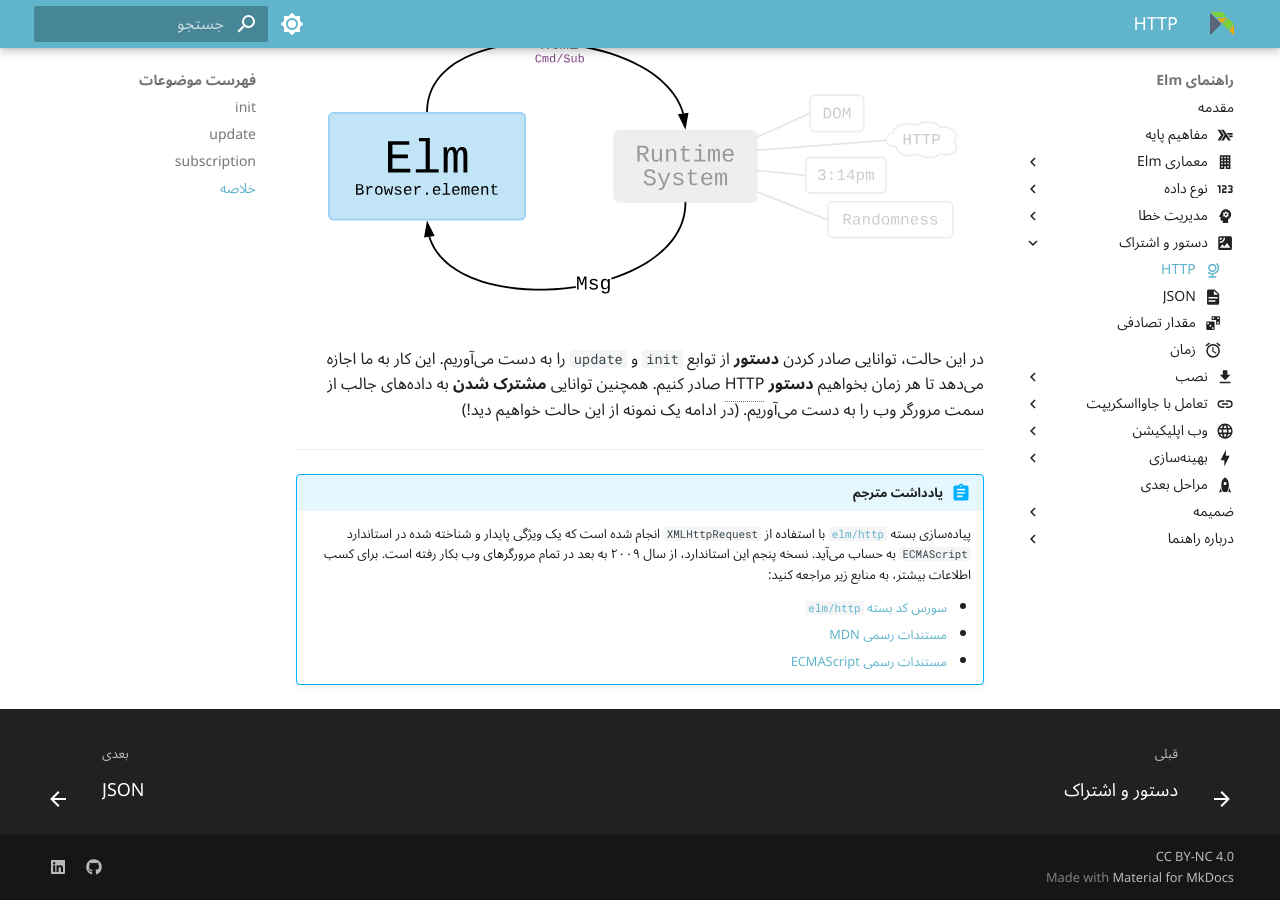
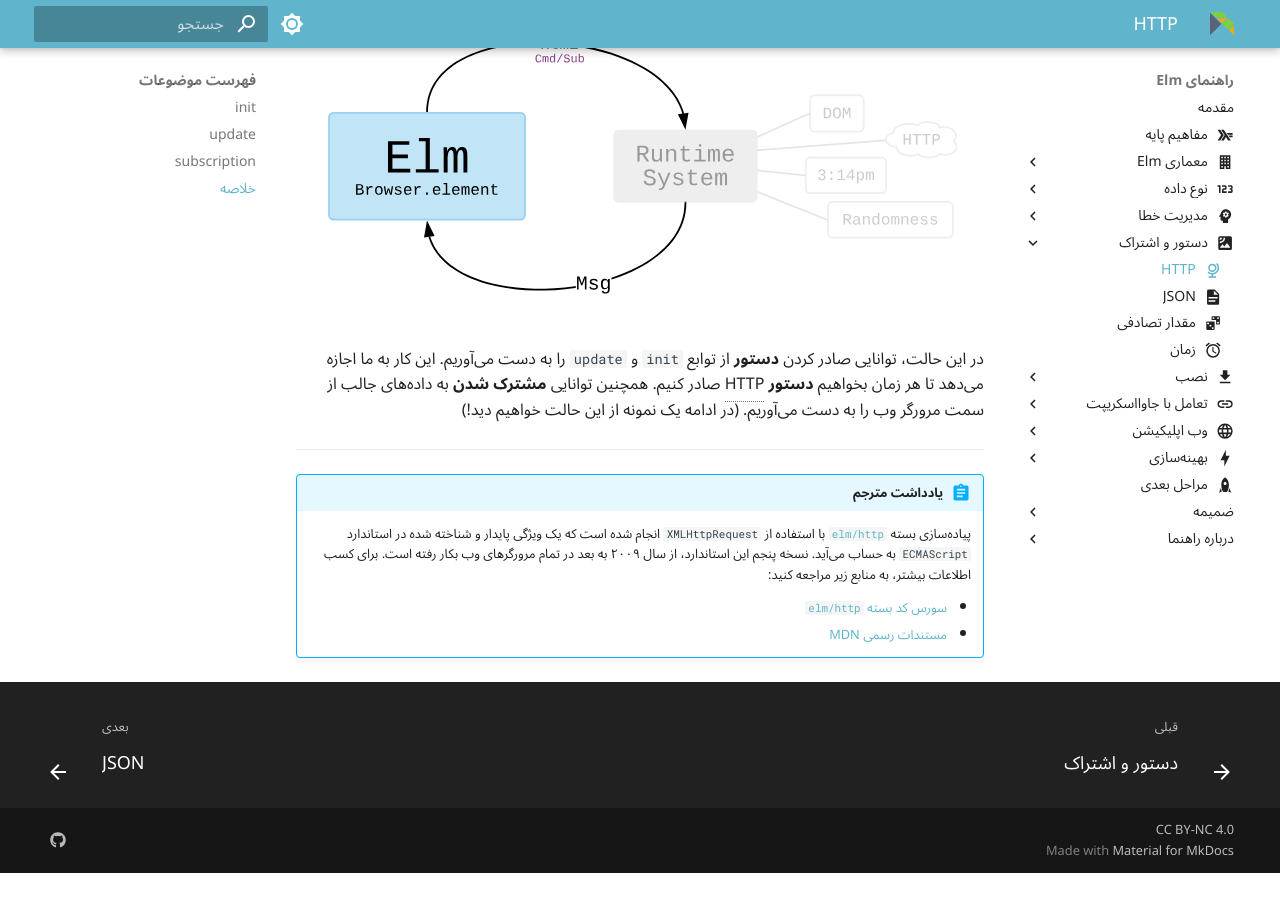
Before and after one commit to novid/guide.elm-lang.ir, an MkDocs documentation site: the page built from docs/effects/http.md, in a window 1280 px wide and 900 px high, scrolled down 4160 px. Built offline with MkDocs 1.6.1 and Material for MkDocs 9.7.7, drawn with Linux system fonts in a browser that asks for light colours; after the commit the page ends 5033 px from its top, so only the background shows below that.

Commit message:
Update effects chapter with translator's notes modification

```diff
--- a/docs/effects/http.md
+++ b/docs/effects/http.md
@@ -186,11 +186,9 @@ update msg model =
 
 	- [سورس کد بسته `elm/http`][elm-http-source]{: .external }
 	- [مستندات رسمی MDN][xmlhttprequest]{: .external }
-	- [مستندات رسمی ECMAScript][ecmascript]{: .external }
 
 [elm-http]: https://package.elm-lang.org/packages/elm/http/latest
 [http.get]: https://package.elm-lang.org/packages/elm/http/latest/Http#get
 [http.error]: https://package.elm-lang.org/packages/elm/http/latest/Http#Error
 [elm-http-source]: https://github.com/elm/http/tree/2.0.0
 [xmlhttprequest]: https://developer.mozilla.org/en-US/docs/Web/API/XMLHttpRequest
-[ecmascript]: https://262.ecma-international.org/5.1
--- a/mkdocs.yml
+++ b/mkdocs.yml
@@ -44,10 +44,6 @@ extra:
     - icon: fontawesome/brands/github
       link: https://github.com/novid/guide.elm-lang.ir
       name: novid on GitHub
-
-    - icon: fontawesome/brands/linkedin
-      link: https://linkedin.com/in/novid
-      name: novid on LinkedIn
 
 extra_css:
   - stylesheets/extra.css
```
